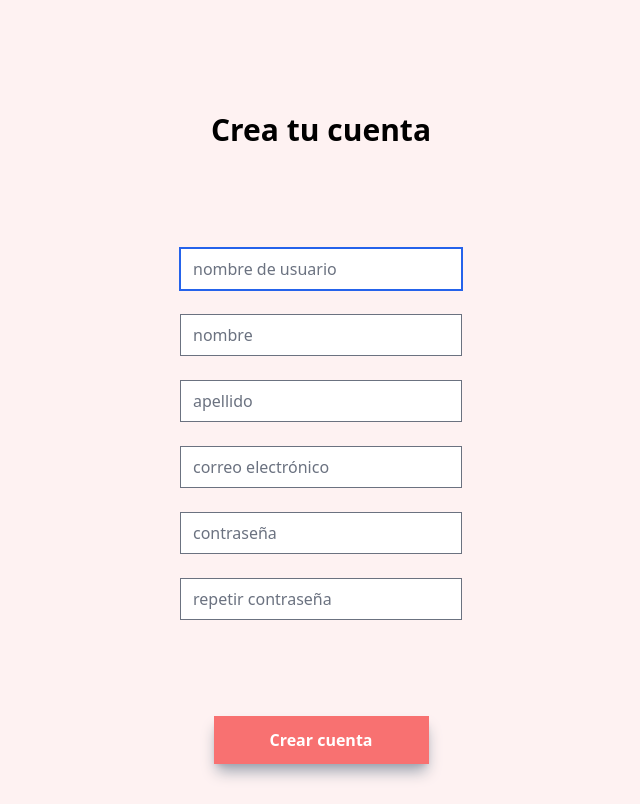
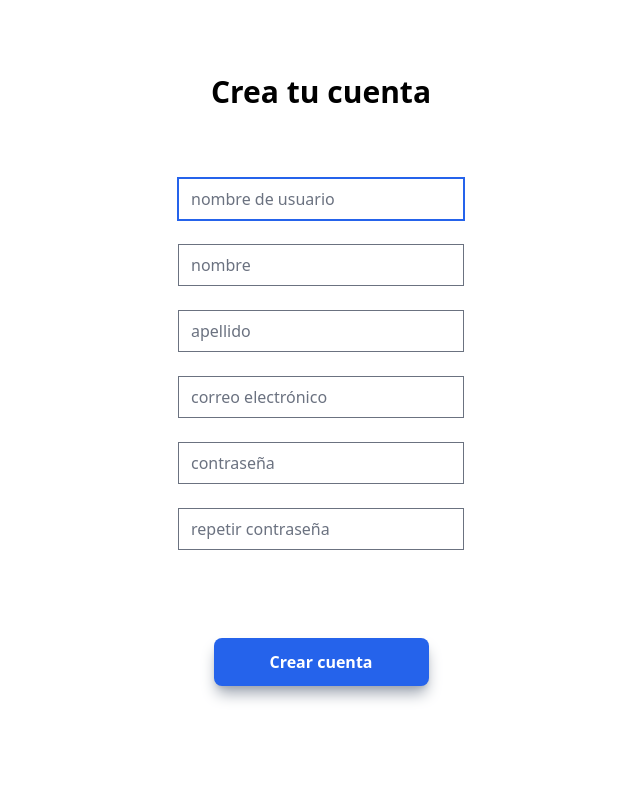
Before and after one commit to JoelRazuri/blog-personal, a Django app: page /accounts/register/ in a window 1280 px wide. Shown: the whole page, without its empty margins (319-959 px from the left). After the commit the page ends 701 px from the top, so only its background shows below. Run offline with Django 5.2, Linux system fonts and the light colour scheme; style sheets or scripts are compiled from the project's sources; some libraries are stand-ins or nearby versions.

Commit message:
nuevo diseño login/register

```diff
--- a/templates/accounts/register.html
+++ b/templates/accounts/register.html
@@ -3,15 +3,15 @@
 {% block title %}Registrarse{% endblock title %}
 
 {% block content %}
-    <main class="bg-red-50">
-        <div class="min-h-screen flex flex-col">
-            <div class="w-screen pt-28 mb-6 flex justify-center">
+    <main>
+        <div class="min-h-screen flex flex-col justify-center">
+            <div class="w-screen flex justify-center">
                 <h2 class="font-bold text-3xl">Crea tu cuenta</h2>
             </div>
             <div class="p-10">
                 <form action="{% url 'accounts:register' %}" method="POST">
                     {% csrf_token %}
-                    <div class="flex flex-col p-9 items-center">
+                    <div class="flex flex-col p-7 items-center">
                         <div class="mb-6 w-1/2 flex justify-center">
                             {{ form.username }}
                         </div>
@@ -44,7 +44,7 @@
                         {% endif %}
                     </div>
                     <div class="flex justify-center">
-                        <button class="bg-red-400 hover:bg-red-500 text-white font-semibold py-3 px-14 shadow-lg shadow-gray-400" type="submit">Crear cuenta</button>
+                        <button class="text-white bg-blue-600 rounded-lg hover:bg-blue-700 font-semibold py-3 px-14 shadow-lg shadow-gray-400" type="submit">Crear cuenta</button>
                     </div>
                 </form>
             </div>
```
Also changed, not shown: templates/accounts/login.html (+4 -4 lines).
